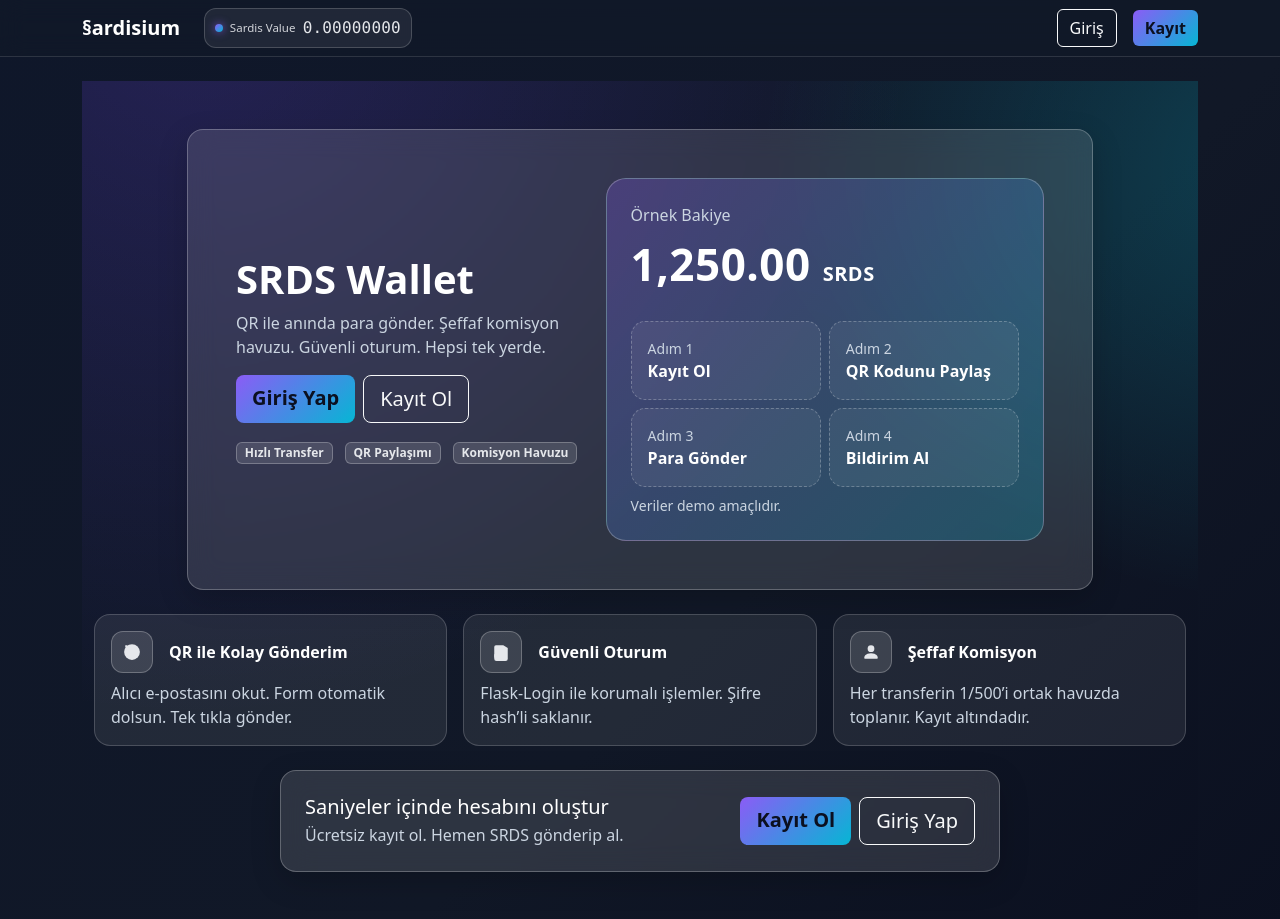
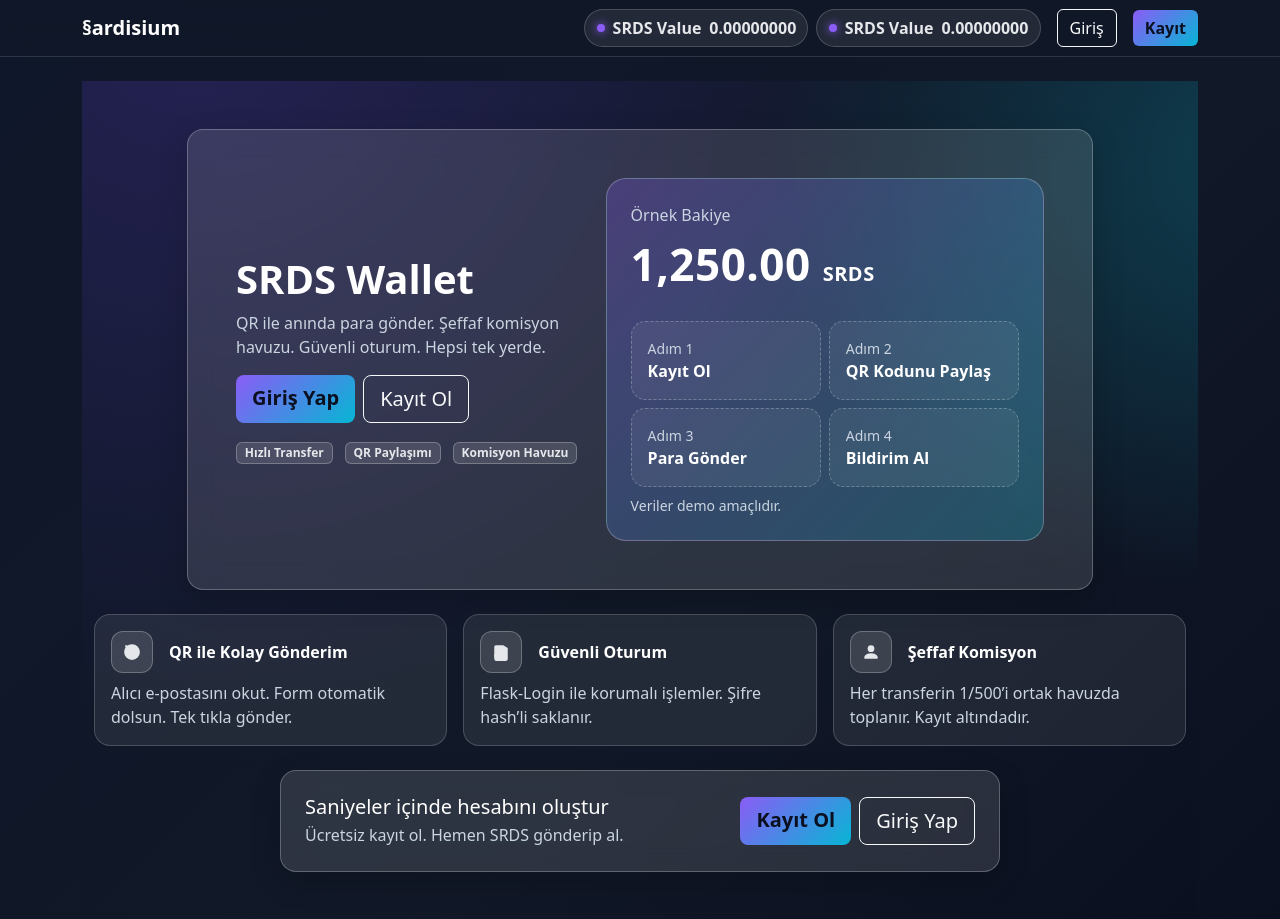
Before and after one commit to ardagencer1206/wallet, a Flask app: page / in a window 1280 px wide. Shown: the top 919 px of the page. Run offline with Flask 3, Linux system fonts and the light colour scheme; data comes from the database, SQL or seed files in the repository.

Commit message:
Update base.html

```diff
--- a/templates/base.html
+++ b/templates/base.html
@@ -6,28 +6,21 @@
     <title>Sardis § Wallet</title>
     <link href="https://cdn.jsdelivr.net/npm/bootstrap@5.3.3/dist/css/bootstrap.min.css" rel="stylesheet">
     <style>
-      body{background:linear-gradient(135deg,#0f172a,#111827 60%,#0b1020);min-height:100vh;color:#fff;}
-      .navbar{background:rgba(17,25,40,.65)!important;backdrop-filter:blur(12px);border-bottom:1px solid rgba(255,255,255,.12);}
+      body{background:linear-gradient(135deg,#0f172a,#111827 60%,#0b1020);min-height:100vh;color:#fff}
+      .navbar{background:rgba(17,25,40,.65)!important;backdrop-filter:blur(12px);border-bottom:1px solid rgba(255,255,255,.12)}
       .navbar-brand{font-weight:700;color:#fff!important}
-
       .btn-icon{width:40px;height:40px;border-radius:12px;display:grid;place-items:center;padding:0}
+      .alert{border-radius:.75rem}
       .btn-gradient{background:linear-gradient(135deg,#8b5cf6,#06b6d4);border:0;color:#0b1020;font-weight:600}
-      .alert{border-radius:.75rem}
-
-      .value-chip{display:flex;align-items:center;gap:.45rem;padding:.42rem .6rem;border-radius:12px;
-        background:rgba(255,255,255,.07);border:1px solid rgba(255,255,255,.18);color:#e5e7eb}
-      .value-chip .dot{width:8px;height:8px;border-radius:50%;
-        background:linear-gradient(135deg,#8b5cf6,#06b6d4);box-shadow:0 0 8px rgba(139,92,246,.8)}
-      .value-chip .label{font-size:.72rem;opacity:.9}
-      .value-chip .amount{font-family:ui-monospace,Menlo,Consolas,monospace;letter-spacing:.2px}
-
-      @media (max-width: 576px){
-        .btn-icon{width:36px;height:36px;border-radius:10px}
-        .value-chip{padding:.32rem .5rem;border-radius:10px}
-        .value-chip .label{display:none}           /* sadece değer kalsın */
-        .value-chip .amount{font-size:.82rem}
-        .navbar-brand{font-size:1.05rem}
+      /* SRDS Value chip */
+      .metric-chip{
+        display:flex;align-items:center;gap:.5rem;
+        padding:.35rem .7rem;border-radius:999px;
+        background:rgba(255,255,255,.08);border:1px solid rgba(255,255,255,.18);
+        color:#e5e7eb;font-weight:600
       }
+      .metric-dot{width:8px;height:8px;border-radius:50%;background:#8b5cf6;box-shadow:0 0 10px #8b5cf6}
+      .metric-num{font-variant-numeric:tabular-nums}
     </style>
   </head>
   <body>
@@ -35,36 +28,24 @@
       <div class="container">
         <a class="navbar-brand" href="{{ url_for('home') }}">§ardisium</a>
 
-        <!-- SRDS value always visible -->
-        <div class="ms-2 me-auto">
-          <div class="value-chip">
-            <span class="dot" aria-hidden="true"></span>
-            <span class="label">Sardis Value</span>
-            <span class="amount">
-              {{ ('%.8f'|format(srds_value)) if srds_value is not none else '0.00000000' }}
+        <!-- SRDS value pill -->
+        <div class="ms-auto me-2 d-none d-md-block">
+          <div class="metric-chip" title="SRDS Value = Kasa TRY / Dolaşımdaki SRDS">
+            <span class="metric-dot"></span>
+            <span>SRDS&nbsp;Value</span>
+            <span class="metric-num">
+              {{ ('%.8f' % (srds_value or 0)) if srds_value is not none else '0.00000000' }}
             </span>
           </div>
         </div>
 
-        <button class="navbar-toggler text-white border-0" type="button" data-bs-toggle="collapse" data-bs-target="#navActions" aria-controls="navActions" aria-expanded="false" aria-label="Menü">
-          <span class="navbar-toggler-icon" style="filter:invert(1)"></span>
-        </button>
-
-        <div class="collapse navbar-collapse justify-content-end" id="navActions">
-          <div class="d-flex align-items-center gap-2 mt-3 mt-lg-0">
+        <div class="d-flex align-items-center gap-2">
           {% if current_user.is_authenticated %}
             <a class="btn btn-outline-light btn-icon" href="{{ url_for('notifications') }}" title="Bildirimler">
               <svg xmlns="http://www.w3.org/2000/svg" width="18" height="18" fill="currentColor" viewBox="0 0 16 16">
                 <path d="M8 16a2 2 0 0 0 1.985-1.75H6.015A2 2 0 0 0 8 16Zm.104-14a2 2 0 0 1 1.996 1.85l.4 4.8 1.25 1.25a.5.5 0 0 1-.353.854H4.603a.5.5 0 0 1-.353-.854l1.25-1.25.4-4.8A2 2 0 0 1 7.896 2h.208Z"/>
               </svg>
             </a>
-
-            <a class="btn btn-outline-light btn-icon" href="{{ url_for('exchange') }}" title="Exchange">
-  <svg xmlns="http://www.w3.org/2000/svg" width="18" height="18" fill="currentColor" viewBox="0 0 16 16">
-    <path d="M0 4a2 2 0 0 1 2-2h10.293l-1.147-1.146a.5.5 0 1 1 .708-.708l2 2a.498.498 0 0 1 .146.354.498.498 0 0 1-.146.354l-2 2a.5.5 0 1 1-.708-.708L12.293 3H2a1 1 0 0 0-1 1v1.5a.5.5 0 0 1-1 0V4zm16 8a2 2 0 0 1-2 2H3.707l1.147 1.146a.5.5 0 0 1-.708.708l-2-2a.498.498 0 0 1-.146-.354.498.498 0 0 1 .146-.354l2-2a.5.5 0 0 1 .708.708L3.707 13H14a1 1 0 0 0 1-1V10.5a.5.5 0 0 1 1 0V12z"/>
-  </svg>
-</a>
-
             <a class="btn btn-outline-light btn-icon" href="{{ url_for('qr') }}" title="QR Kodum">
               <svg xmlns="http://www.w3.org/2000/svg" width="18" height="18" fill="currentColor" viewBox="0 0 16 16">
                 <path d="M2 2h2v2H2V2Zm0 3h1v1H2V5Zm2 0h1v1H4V5Zm1-3h1v1H5V2Zm3 0h1v1H8V2Zm1 3h1v1H9V5Zm-1 0h1v1H8V5ZM7 2h1v1H7V2ZM2 8h1v1H2V8Zm3 0h1v1H5V8Zm-3 3h2v2H2v-2Zm3 2v-1h1v1H5Zm3 0v-1h1v1H8Zm6-11h-2v2h2V2Zm-3 0h-1v1h1V2Zm3 3h-1v1h1V5Zm-3 0h-1v1h1V5ZM2 12h1v1H2v-1Zm9-4h1v1h-1V8Zm1 2h1v1h-1v-1Zm-1 1h1v1h-1v-1Zm2 1h1v1h-1v-1Zm-4-4h1v1h-1V8Zm-1 3h1v1h-1v-1Z"/>
@@ -87,10 +68,18 @@
               </svg>
             </a>
           {% else %}
+            <div class="me-2 d-none d-md-block">
+              <div class="metric-chip" title="SRDS Value = Kasa TRY / Dolaşımdaki SRDS">
+                <span class="metric-dot"></span>
+                <span>SRDS&nbsp;Value</span>
+                <span class="metric-num">
+                  {{ ('%.8f' % (srds_value or 0)) if srds_value is not none else '0.00000000' }}
+                </span>
+              </div>
+            </div>
             <a class="btn btn-outline-light me-2" href="{{ url_for('login') }}">Giriş</a>
             <a class="btn btn-gradient" href="{{ url_for('register') }}">Kayıt</a>
           {% endif %}
-          </div>
         </div>
       </div>
     </nav>
```
Lines whose indentation alone changed are shown as unchanged.
